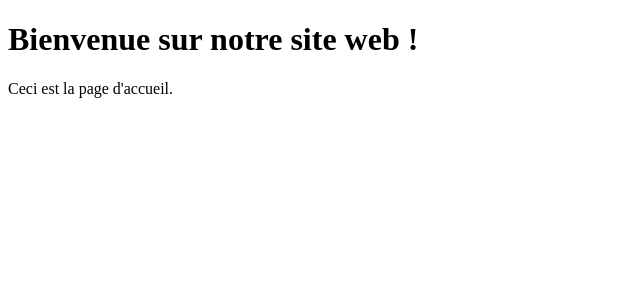
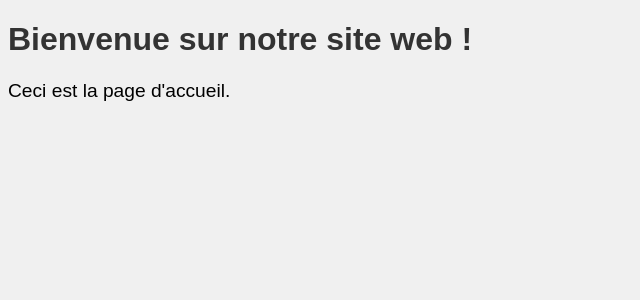
Before and after one commit to ImraneAabbou/git-demo, a PHP site: page / in a window 1280 px wide. Shown: the top 300 px of the page, without its empty margins (0-640 px from the left). Run offline with PHP 8.4, Linux system fonts and the light colour scheme.

Commit message:
Ajout du style CSS directement dans index.php

```diff
--- a/index.php
+++ b/index.php
@@ -1,6 +1,18 @@
 <!DOCTYPE html>
  <html lang="en">
  <head>
+<style>
+ body {
+ background-color: #f0f0f0;
+ font-family: Arial, sans-serif;
+ }
+ h1 {
+ color: #333;
+ }
+ p {
+ font-size: 1.2em;
+ }
+ </style>
  <meta charset="UTF-8">
  <meta name="viewport" content="width=device-width, initial-scale=1.0">
  <title>Page d'accueil</title>
```
